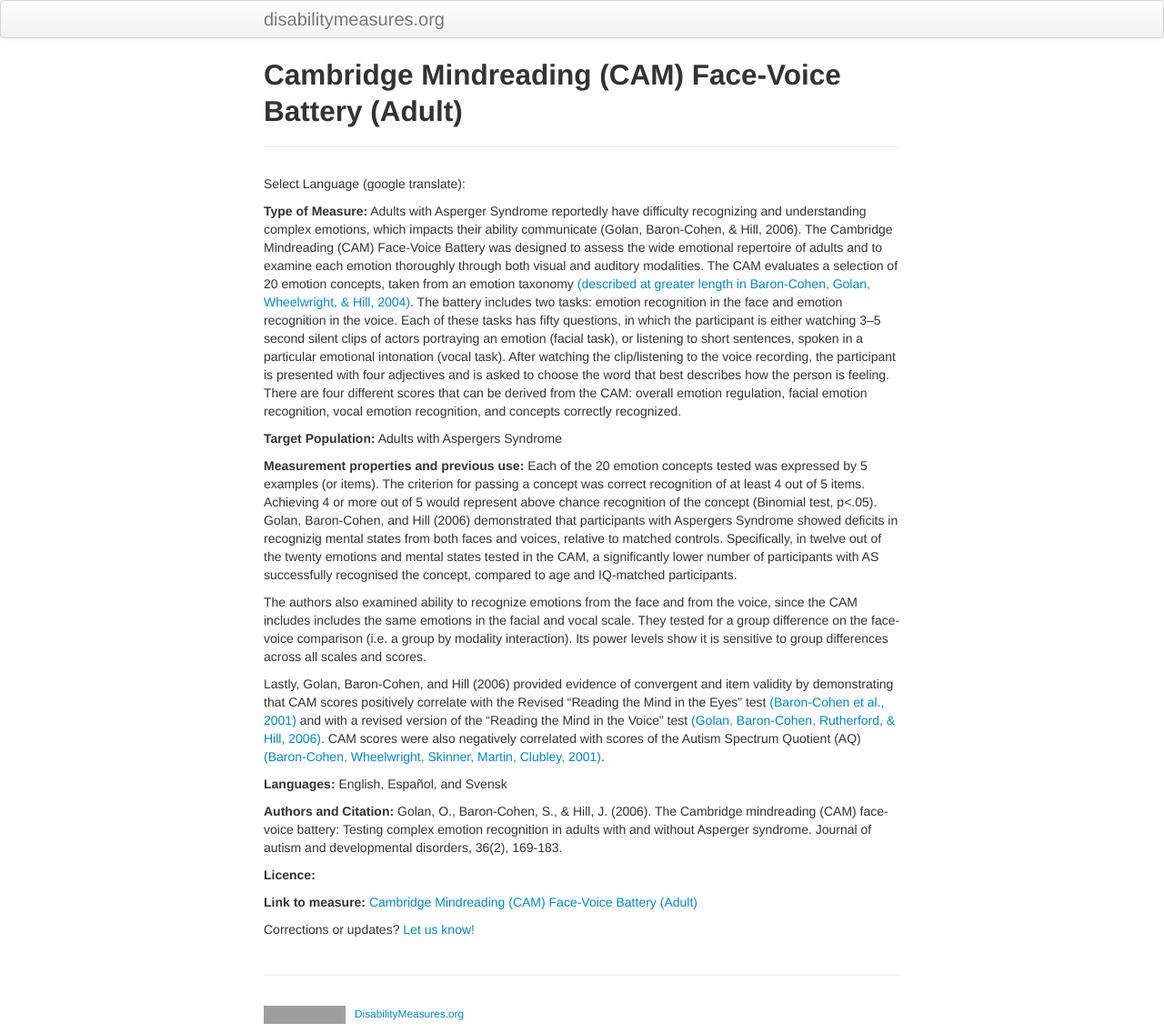
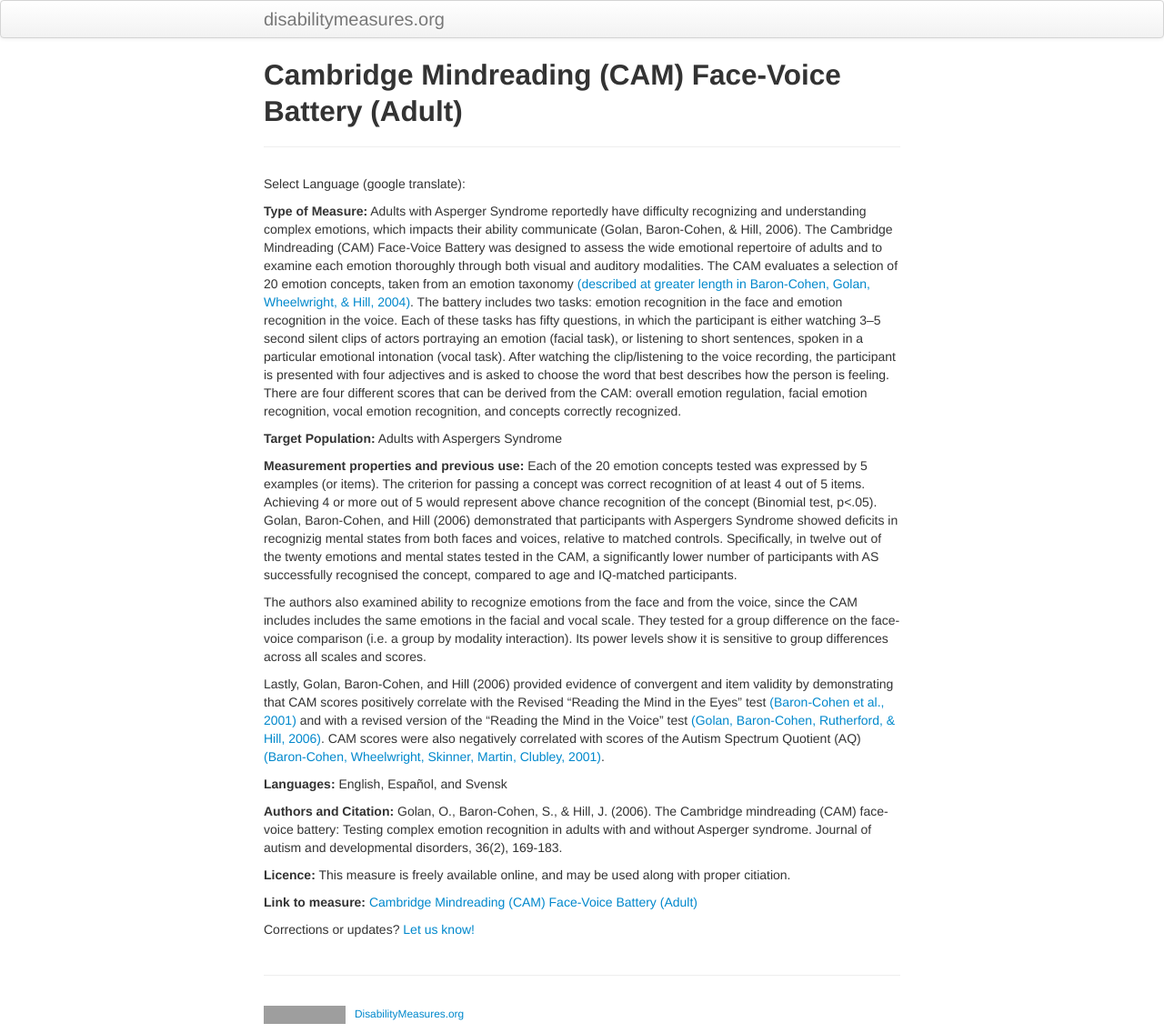
Before and after one commit to mjmaenner/disabilitymeasures, a Jekyll site: the page built from CAM-Adult/index.md, in a window 1280 px wide. Shown: the whole page at 91% size. Built offline with Jekyll 4.4.1, drawn with Linux system fonts in a browser that asks for light colours; grey boxes are pictures that could not be loaded.

Commit message:
added license for use

```diff
--- a/CAM-Adult/index.md
+++ b/CAM-Adult/index.md
@@ -27,7 +27,7 @@ Lastly, Golan, Baron-Cohen, and Hill (2006) provided evidence of convergent and
 
 **Authors and Citation:** Golan, O., Baron-Cohen, S., & Hill, J. (2006). The Cambridge mindreading (CAM) face-voice battery: Testing complex emotion recognition in adults with and without Asperger syndrome. Journal of autism and developmental disorders, 36(2), 169-183.
 
-**Licence:**
+**Licence:** This measure is freely available online, and may be used along with proper citiation.
 
 **Link to measure:** [Cambridge Mindreading (CAM) Face-Voice Battery (Adult)](https://www.autismresearchcentre.com/arc_tests/)
 
```
